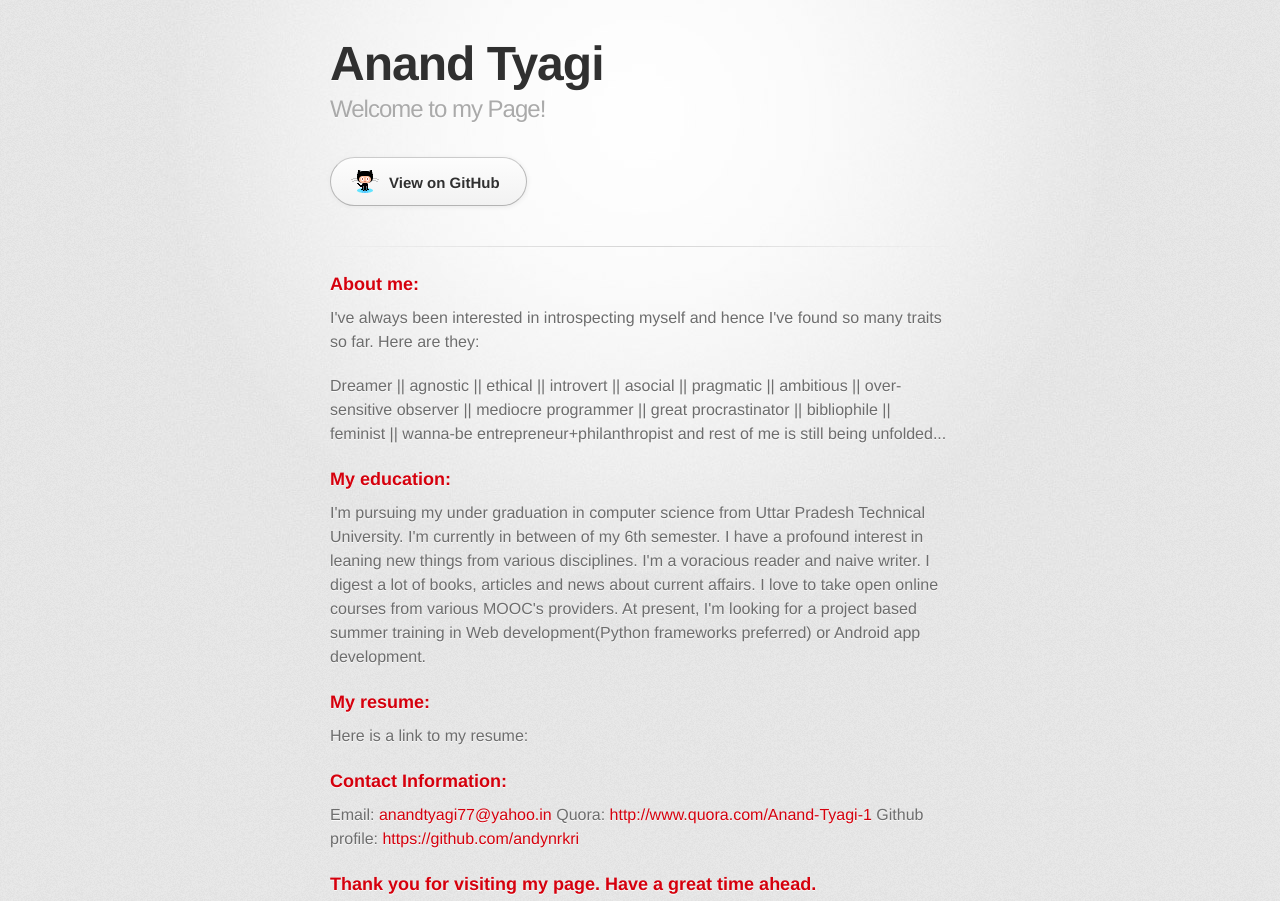
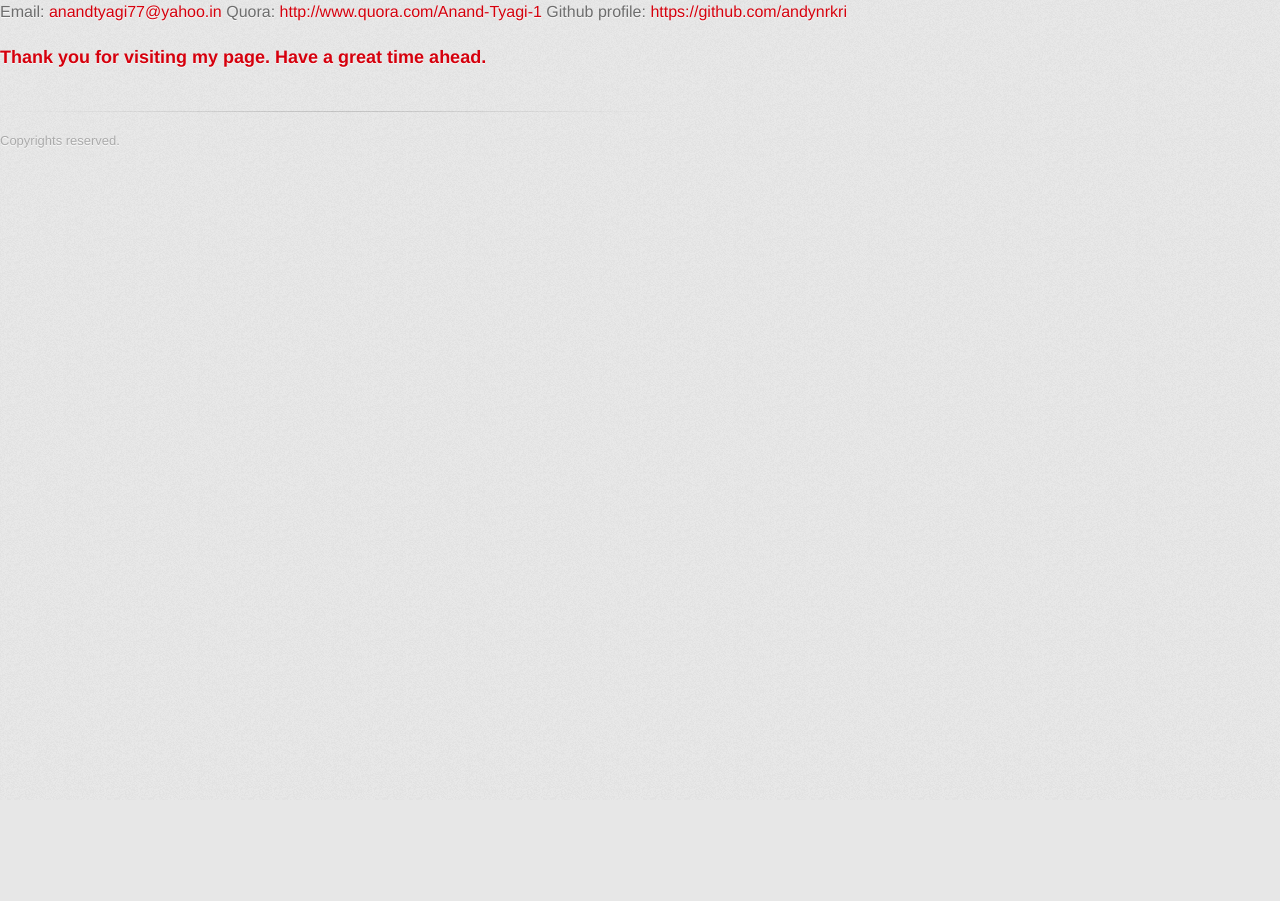
Before and after one commit to andynrkri/andynrkri.github.io, a plain HTML site: page index.html in a window 1280 px wide. Shown: the top 901 px of the page. After the commit the page ends 800 px from the top, so only its background shows below. Drawn offline with Linux system fonts and the light colour scheme; a web font is replaced by a local one.

Commit message:
removed crap

```diff
--- a/index.html
+++ b/index.html
@@ -14,45 +14,6 @@
   </head>
 
   <body>
-    <div id="container">
-      <div class="inner">
-
-        <header>
-          <h1>Anand Tyagi</h1>
-          <h2>Welcome to my Page!</h2>
-        </header>
-
-        <section id="downloads" class="clearfix">
-          <a href="https://github.com/andynrkri" id="view-on-github" class="button"><span>View on GitHub</span></a>
-        </section>
-
-        <hr>
-
-        <section id="main_content">
-          <h3>
-<a id="about-me" class="anchor" href="#about-me" aria-hidden="true"><span class="octicon octicon-link"></span></a>About me:</h3>
-
-<p>I've always been interested in introspecting myself and hence I've found so many traits so far. Here are they:</p>
-
-<p>Dreamer || agnostic || ethical || introvert || asocial || pragmatic || ambitious || over-sensitive observer || mediocre programmer || great procrastinator || bibliophile || feminist || wanna-be entrepreneur+philanthropist and rest of me is still being unfolded...
-</code></p>
-
-<h3>
-<a id="my-education" class="anchor" href="#my-education" aria-hidden="true"><span class="octicon octicon-link"></span></a>My education:</h3>
-
-<p>I'm pursuing my under graduation in computer science from Uttar Pradesh Technical University. I'm currently in between of my 6th semester.
-
-I have a profound interest in leaning new things from various disciplines. I'm a voracious reader and naive writer. I digest a lot of books, articles and news about current affairs. I love to take open online courses from various MOOC's providers.
-
-At present, I'm looking for a project based summer training in Web development(Python frameworks preferred) or Android app development.</p>
-
-<h3>
-<a id="my-resume" class="anchor" href="#my-resume" aria-hidden="true"><span class="octicon octicon-link"></span></a>My resume:</h3>
-
-<p>Here is a link to my resume: </p>
-
-<h3>
-<a id="contact-information" class="anchor" href="#contact-information" aria-hidden="true"><span class="octicon octicon-link"></span></a>Contact Information:</h3>
 
 <p>Email: <a href="mailto:anandtyagi77@yahoo.in">anandtyagi77@yahoo.in</a>
 Quora: <a href="http://www.quora.com/Anand-Tyagi-1">http://www.quora.com/Anand-Tyagi-1</a>
```
